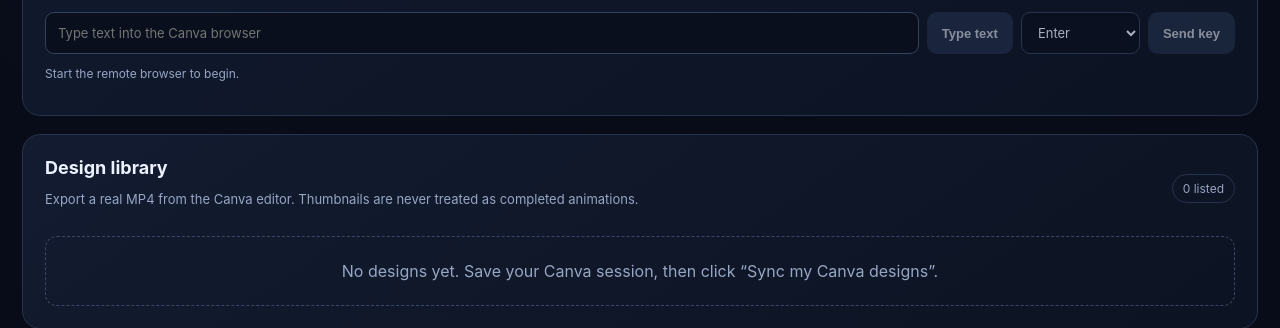
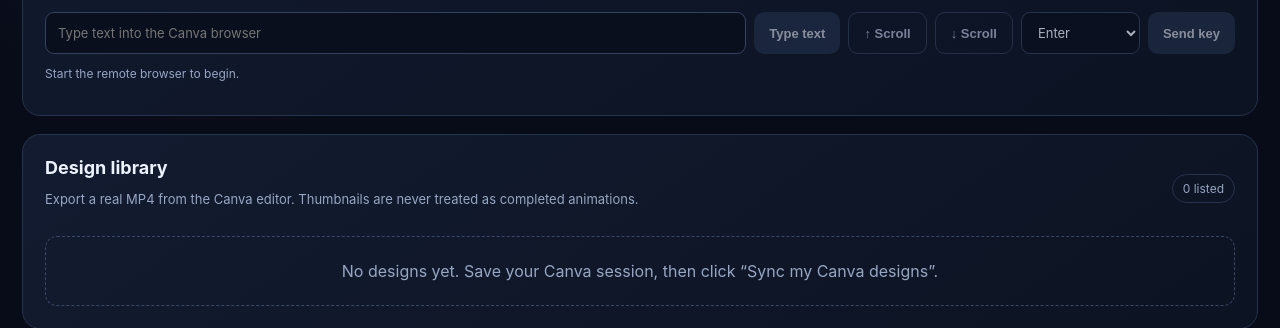
Before and after one commit to mnaeemvoice/canva, a Django app: page /api/browser/ in a window 1280 px wide. Shown: the part 1116-1444 px from the top of the page. Run offline with Django 5.2, Linux system fonts and the light colour scheme; the visitor is signed in with stand-in values (Sample User, id 1); data that the repository does not hold is empty.

Commit message:
Add drag and scroll controls to remote Canva UI

```diff
--- a/templates/browser_automation/dashboard.html
+++ b/templates/browser_automation/dashboard.html
@@ -28,7 +28,7 @@ button,.button{border:0;border-radius:10px;background:var(--accent);color:white;
 <div class="notice">Click <strong>Login with Canva</strong>, then sign in inside the workspace below. Complete any verification yourself. When logged in, click <strong>Save Canva session</strong> so design sync/export can reuse the session. The browser is currently owned by this Django worker.</div>
 <div class="remote-toolbar"><button id="remote-start">Login with Canva</button><button id="remote-save" class="secondary" disabled>Save Canva session</button><button id="remote-refresh" class="outline" disabled>Refresh screen</button><button id="remote-stop" class="danger" disabled>Stop browser</button></div>
 <img id="remote-screen" class="remote-screen" alt="Remote Canva browser screen will appear here" hidden>
-<div class="remote-toolbar"><input id="remote-text" placeholder="Type text into the Canva browser" style="flex:1;min-width:200px"><button id="remote-type" class="secondary" disabled>Type text</button><select id="remote-key" style="width:auto" disabled><option>Enter</option><option>Tab</option><option>Escape</option><option>Backspace</option><option>Delete</option><option>ArrowUp</option><option>ArrowDown</option><option>ArrowLeft</option><option>ArrowRight</option><option>Space</option></select><button id="remote-send-key" class="secondary" disabled>Send key</button></div>
+<div class="remote-toolbar"><input id="remote-text" placeholder="Type text into the Canva browser" style="flex:1;min-width:200px"><button id="remote-type" class="secondary" disabled>Type text</button><button id="remote-scroll-up" class="outline" disabled>↑ Scroll</button><button id="remote-scroll-down" class="outline" disabled>↓ Scroll</button><select id="remote-key" style="width:auto" disabled><option>Enter</option><option>Tab</option><option>Escape</option><option>Backspace</option><option>Delete</option><option>ArrowUp</option><option>ArrowDown</option><option>ArrowLeft</option><option>ArrowRight</option><option>Space</option></select><button id="remote-send-key" class="secondary" disabled>Send key</button></div>
 <p id="remote-message" class="remote-status" role="status">Start the remote browser to begin.</p>
 </section>
 
@@ -62,7 +62,7 @@ const message=document.getElementById('message');
 const remoteImg=document.getElementById('remote-screen');
 const remoteMsg=document.getElementById('remote-message');
 const remoteState=document.getElementById('remote-state');
-const remoteControls=['remote-save','remote-refresh','remote-stop','remote-type','remote-key','remote-send-key'];
+const remoteControls=['remote-save','remote-refresh','remote-stop','remote-type','remote-key','remote-send-key','remote-scroll-up','remote-scroll-down'];
 let remoteTimer=null, remoteBusy=false;
 async function remotePost(action, extra={}) {
   const r=await fetch('/api/browser/remote/input/',{method:'POST',headers:{'Content-Type':'application/json','X-CSRFToken':csrf},body:JSON.stringify({action,...extra})});
@@ -92,7 +92,21 @@ document.getElementById('remote-save').addEventListener('click',async()=>{try{aw
 document.getElementById('remote-stop').addEventListener('click',async()=>{try{await remotePost('stop');if(remoteTimer)clearInterval(remoteTimer);remoteTimer=null;remoteImg.hidden=true;remoteState.textContent='Browser stopped';remoteControls.forEach(id=>document.getElementById(id).disabled=true);document.getElementById('remote-start').disabled=false;remoteMsg.textContent='Remote browser stopped.';}catch(e){remoteMsg.textContent=e.message;}});
 document.getElementById('remote-type').addEventListener('click',async()=>{try{await remotePost('type',{text:document.getElementById('remote-text').value});remoteMsg.textContent='Text sent to Canva browser.';await remoteRefresh();}catch(e){remoteMsg.textContent=e.message;}});
 document.getElementById('remote-send-key').addEventListener('click',async()=>{try{await remotePost('key',{key:document.getElementById('remote-key').value});await remoteRefresh();}catch(e){remoteMsg.textContent=e.message;}});
-remoteImg.addEventListener('click',async e=>{const r=remoteImg.getBoundingClientRect();const x=(e.clientX-r.left)/r.width*1440;const y=(e.clientY-r.top)/r.height*900;try{await remotePost('click',{x,y});setTimeout(remoteRefresh,250);}catch(err){remoteMsg.textContent=err.message;}});
+document.getElementById('remote-scroll-up').addEventListener('click',async()=>{try{await remotePost('wheel',{delta_y:-600});setTimeout(remoteRefresh,200);}catch(e){remoteMsg.textContent=e.message;}});
+document.getElementById('remote-scroll-down').addEventListener('click',async()=>{try{await remotePost('wheel',{delta_y:600});setTimeout(remoteRefresh,200);}catch(e){remoteMsg.textContent=e.message;}});
+function remotePoint(e){const r=remoteImg.getBoundingClientRect();return {x:Math.max(0,Math.min(1440,(e.clientX-r.left)/r.width*1440)),y:Math.max(0,Math.min(900,(e.clientY-r.top)/r.height*900))};}
+let remotePointerStart=null;
+remoteImg.addEventListener('pointerdown',e=>{if(remoteImg.hidden)return;remotePointerStart=remotePoint(e);remoteImg.setPointerCapture(e.pointerId);});
+remoteImg.addEventListener('pointerup',async e=>{
+  if(!remotePointerStart)return;
+  const start=remotePointerStart,end=remotePoint(e);remotePointerStart=null;
+  try {
+    if(Math.hypot(end.x-start.x,end.y-start.y)>8) await remotePost('drag',{x1:start.x,y1:start.y,x2:end.x,y2:end.y});
+    else await remotePost('click',{x:end.x,y:end.y});
+    setTimeout(remoteRefresh,300);
+  } catch(err){remoteMsg.textContent=err.message;}
+});
+remoteImg.addEventListener('wheel',async e=>{e.preventDefault();try{await remotePost('wheel',{delta_x:e.deltaX,delta_y:e.deltaY});setTimeout(remoteRefresh,200);}catch(err){remoteMsg.textContent=err.message;}},{passive:false});
 
 document.getElementById('sync').addEventListener('click',async function(){const btn=this;btn.disabled=true;message.textContent='Opening Canva and scanning your designs…';try{const r=await fetch('/api/browser/canva/sync/',{method:'POST',headers:{'X-CSRFToken':csrf}});const d=await r.json();message.textContent=d.success?('Found '+d.found+' designs · '+d.created+' new · '+d.updated+' updated. Reloading…'):((d.error||'Sync failed')+'\n'+(d.next_step||d.detail||''));if(d.success)setTimeout(()=>location.reload(),900)}catch(e){message.textContent='Sync request failed: '+e}finally{btn.disabled=false}});
 document.querySelectorAll('.export-form').forEach(form=>form.addEventListener('submit',async function(e){e.preventDefault();const btn=form.querySelector('button');btn.disabled=true;message.textContent='Exporting MP4 from Canva. Animated designs can take a few minutes…';try{const r=await fetch(form.action,{method:'POST',headers:{'X-CSRFToken':csrf}});const d=await r.json();message.textContent=d.success?('MP4 exported and stored ('+Math.round(d.size_bytes/1024/1024*100)/100+' MB). Reloading…'):((d.error||'Export failed')+'\n'+(d.detail||''));if(d.success)setTimeout(()=>location.reload(),1200)}catch(e){message.textContent='Export request failed: '+e}finally{btn.disabled=false}}));
```
